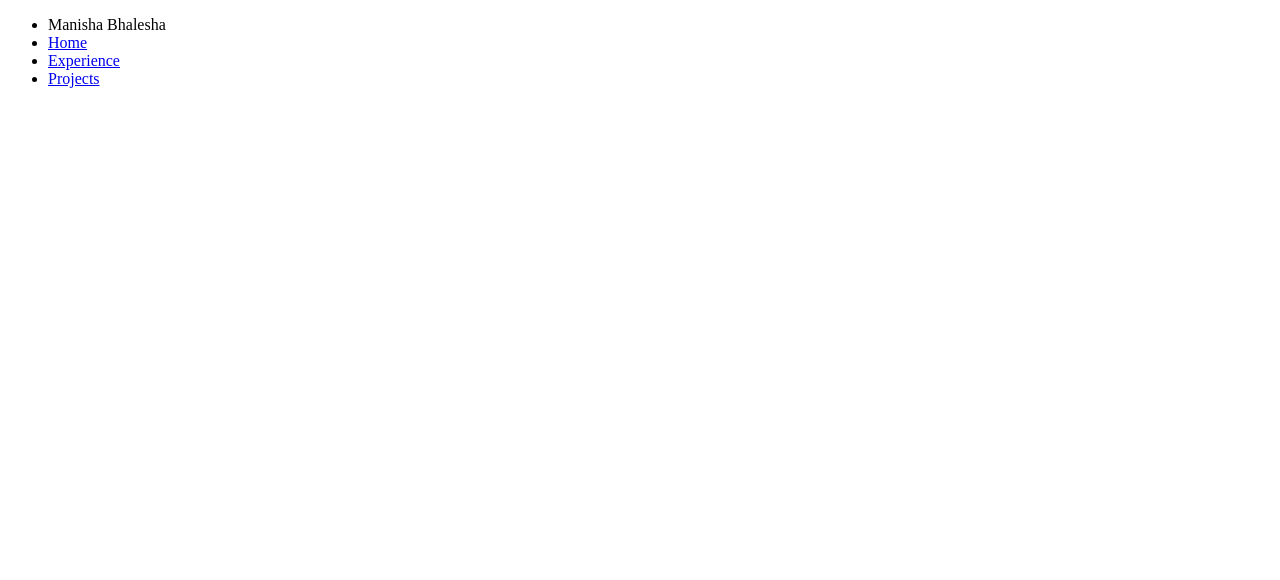
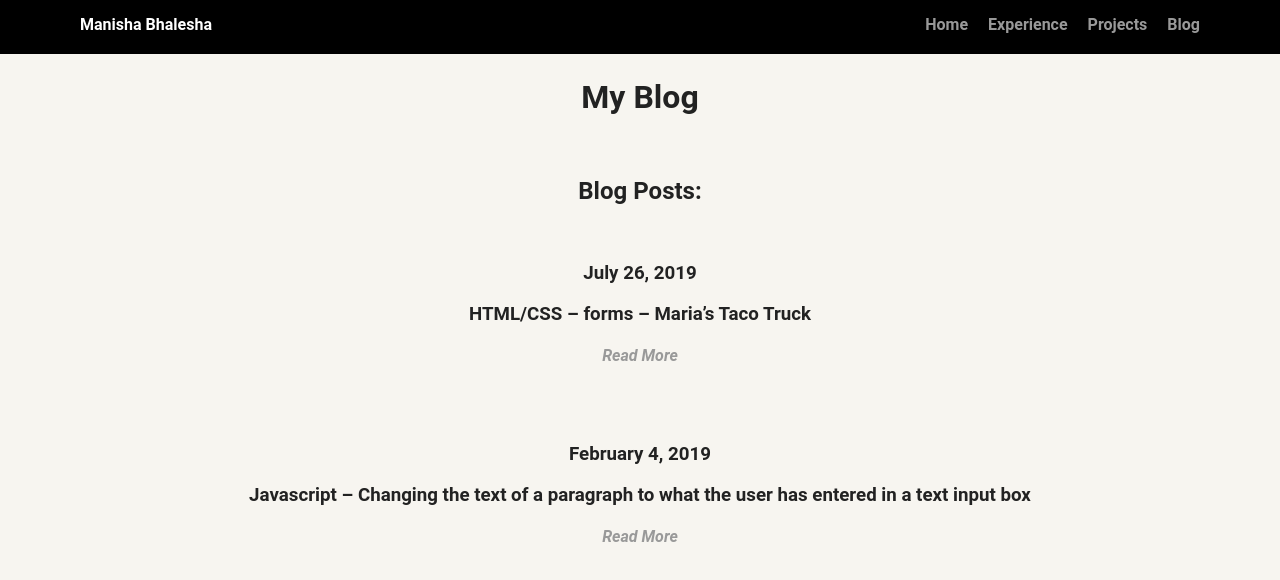
Before and after one commit to mbhalesha/techdegree-project1-personal-profile-site, a plain HTML site: page portfolio_update_v1 - MBhalesha/blog.html in a window 1280 px wide. Drawn offline with Linux system fonts and the light colour scheme.

Commit message:
Added Blog Page

```diff
--- a/portfolio_update_v1 - MBhalesha/blog.html
+++ b/portfolio_update_v1 - MBhalesha/blog.html
@@ -6,6 +6,7 @@
     <meta name="viewport" content="width=device-width, initial-scale=1.0">
     <meta http-equiv="X-UA-Compatible" content="ie=edge">
     <title>Document</title>
+    <link rel="stylesheet" href="styles.css">
 </head>
 
 <body>
@@ -15,8 +16,33 @@
             <li><a href="index.html">Home</a></li>
             <li><a href="experience.html">Experience</a></li>
             <li><a href="projects.html">Projects</a></li>
+            <li><a href="blog.html">Blog</a></li>
         </ul>
     </div>
+
+    <br>
+    <br>
+    <br>
+
+    <h1>My Blog</h1>
+    <br>
+    <h2>Blog Posts:</h2>
+    <br>
+    <h3>July 26, 2019</h3>
+    <h3>HTML/CSS – forms –
+        Maria’s Taco Truck</h3>
+    <h4><em><a href="https://manishabhalesha.wordpress.com/2019/07/26/html-css-forms-marias-taco-truck/">Read
+                More</a></em></h4>
+
+    <br>
+    <br>
+
+    <h3>February 4, 2019</h3>
+    <h3>Javascript – Changing the text of a paragraph to what the user has entered in a text input box</h3>
+    <h4><em><a
+                href="https://manishabhalesha.wordpress.com/2019/02/04/javascript-changing-the-text-of-a-paragraph-to-what-the-user-has-entered-in-a-text-input-box/">Read
+                More</a></em></h4>
+
 </body>
 
 </html>
```
Also changed, not shown: portfolio_update_v1 - MBhalesha/projects.html (+1 -0 lines).
